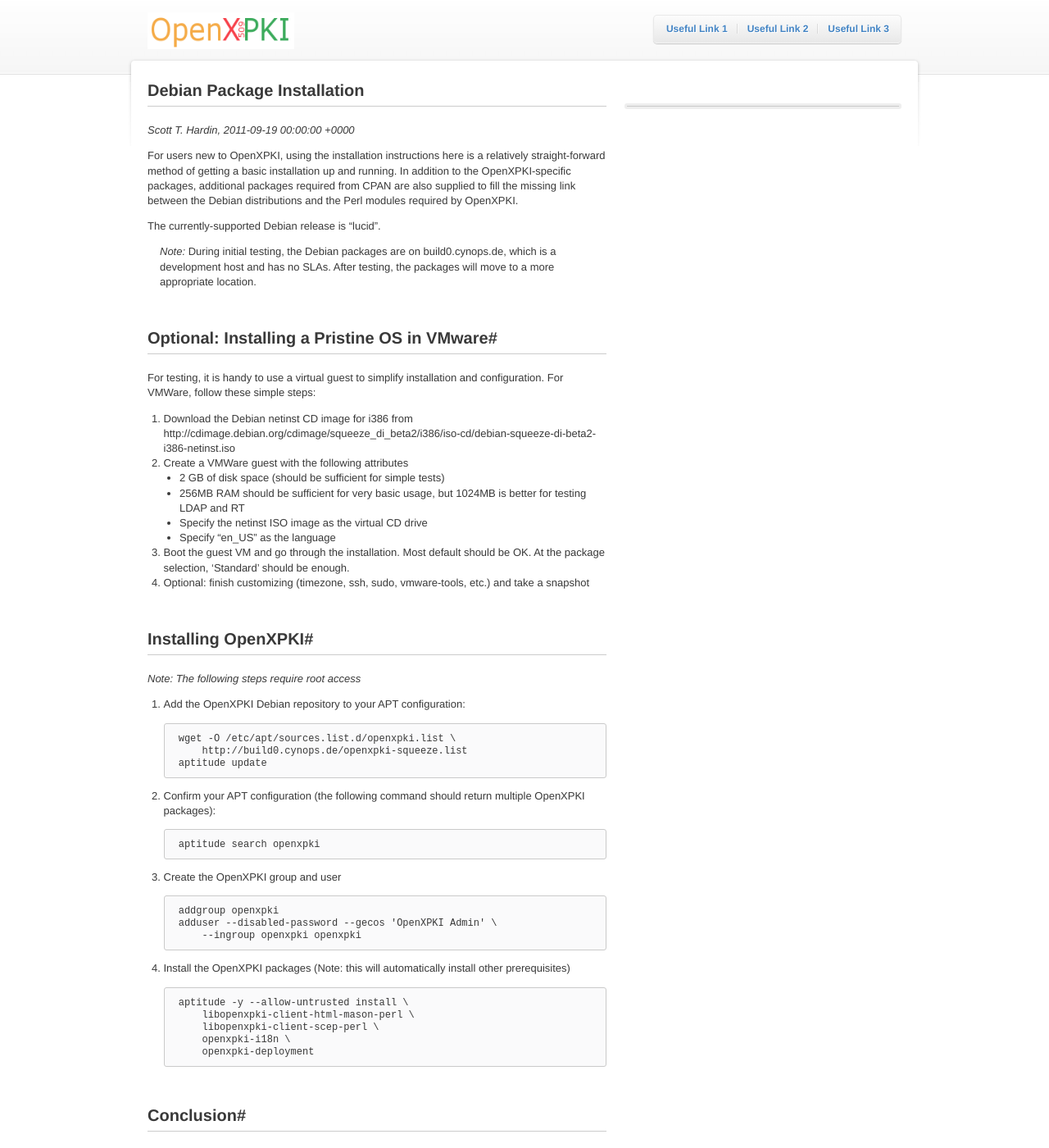
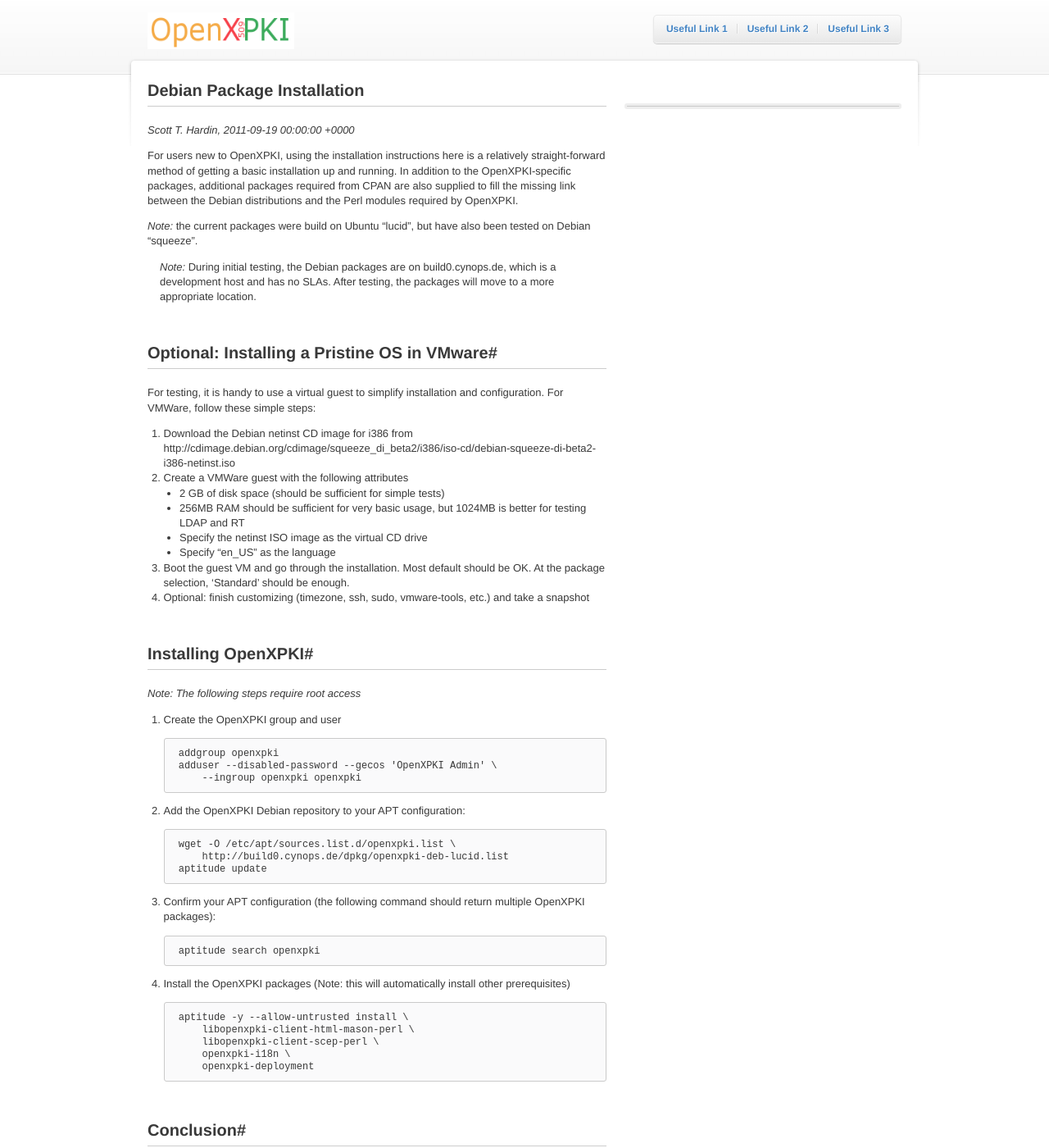
Before and after one commit to mrscotty/openxpki-website, a Jekyll site: the page built from _posts/2011-09-19-debian-package-installation.markdown, in a window 1280 px wide and 1400 px high. Shown: the whole window at 82% size. Built offline with Jekyll 4.4.1, drawn with Linux system fonts in a browser that asks for light colours; part of the change alters nothing that is shown.

Commit message:
Update debian package install docs

```diff
--- a/_posts/2011-09-19-debian-package-installation.markdown
+++ b/_posts/2011-09-19-debian-package-installation.markdown
@@ -12,7 +12,8 @@ running. In addition to the OpenXPKI-specific packages, additional packages
 required from CPAN are also supplied to fill the missing link between the
 Debian distributions and the Perl modules required by OpenXPKI.
 
-The currently-supported Debian release is "lucid".
+*Note:* the current packages were build on Ubuntu "lucid", but have also
+been tested on Debian "squeeze".
 
 > *Note:* During initial testing, the Debian packages are on build0.cynops.de,
 > which is a development host and has no SLAs. After testing, the packages
@@ -35,21 +36,21 @@ For testing, it is handy to use a virtual guest to simplify installation and con
 
 *Note: The following steps require root access*
 
-1. Add the OpenXPKI Debian repository to your APT configuration:
-
-        wget -O /etc/apt/sources.list.d/openxpki.list \
-            http://build0.cynops.de/openxpki-squeeze.list
-        aptitude update
-
-2. Confirm your APT configuration (the following command should return multiple OpenXPKI packages):
-
-        aptitude search openxpki
-
-3. Create the OpenXPKI group and user
+1. Create the OpenXPKI group and user
 
         addgroup openxpki
         adduser --disabled-password --gecos 'OpenXPKI Admin' \
             --ingroup openxpki openxpki
+
+2. Add the OpenXPKI Debian repository to your APT configuration:
+
+        wget -O /etc/apt/sources.list.d/openxpki.list \
+            http://build0.cynops.de/dpkg/openxpki-deb-lucid.list
+        aptitude update
+
+3. Confirm your APT configuration (the following command should return multiple OpenXPKI packages):
+
+        aptitude search openxpki
 
 4. Install the OpenXPKI packages (Note: this will automatically install other prerequisites)
 
```
